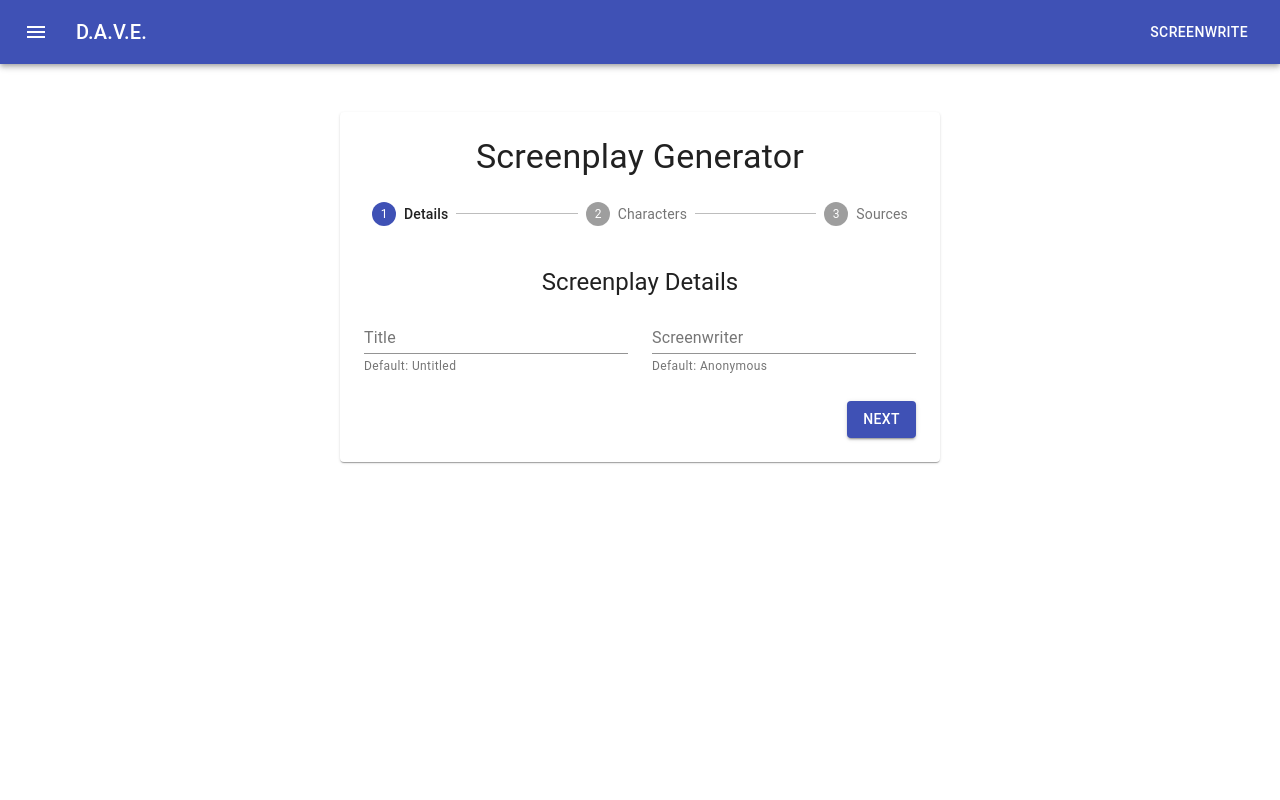
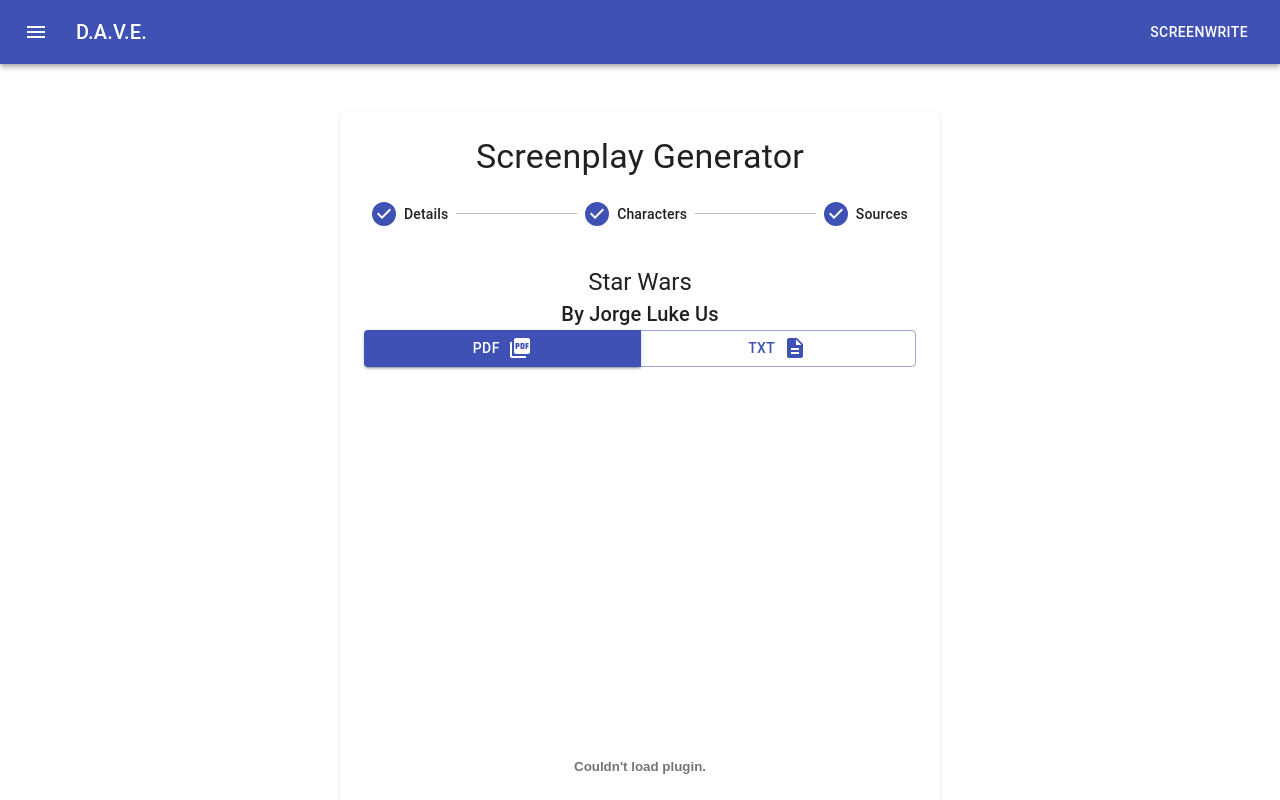
Before and after one commit to DED8IRD/D.A.V.E.web, a React (Create React App) app in the folder client/: page / in a window 1280 px wide. Shown: the top 800 px of the page. Built offline with nearby package versions, Linux system fonts and the light colour scheme; no server answers.

Commit message:
back option

```diff
--- a/client/src/components/GeneratedScreenplay.tsx
+++ b/client/src/components/GeneratedScreenplay.tsx
@@ -21,9 +21,69 @@
 
 const GeneratedScreenplay: React.FC<GeneratedProps> = ({ screenplay }) => {
   const classes = useStyles()
+  screenplay = {
+    "title": "Star Wars",
+    "screenwriter": "Jorge Luke Us",
+    "characters": [
+      "Jar Jar Binks",
+      "Jabba the Hut",
+    ],
+    "sources": {
+      'Star Wars A New Hope': {
+        genre: ["Action", "Fantasy", "Sci-Fi"],
+        id: 3320,
+        title: "Star Wars A New Hope",
+      },
+      'Star Wars Attack of the Clones': {
+        genre: ["Action", "Fantasy", "Sci-Fi"],
+        id: 3321,
+        title: "Star Wars Attack of the Clones",
+      },
+      'Star Wars Return of the Jedi': {
+        genre: ["Action", "Fantasy", "Sci-Fi"],
+        id: 3322,
+        title: "Star Wars Return of the Jedi",
+      },
+      'Star Wars Revenge of the Sith': {
+        genre:  ["Action", "Comedy", "Crime", "Drama", "Family", "Fantasy", "Horror", "Mystery", "Romance", "Sci-Fi", "Thriller", "Western"],
+        id: 3323,
+        title: "Star Wars Revenge of the Sith",
+      },
+      'Star Wars The Empire Strikes Back': {
+        genre: ["Action", "Fantasy", "Sci-Fi"],
+        id: 3324,
+        title: "Star Wars The Empire Strikes Back",
+      },
+      'Star Wars The Force Awakens': {
+        genre:  ["Action", "Comedy", "Crime", "Drama", "Family", "Fantasy", "Horror", "Mystery", "Romance", "Sci-Fi", "Thriller", "Western"],
+        id: 3325,
+        title: "Star Wars The Force Awakens",
+      },
+      'Star Wars The Phantom Menace': {
+        genre: ["Action", "Fantasy", "Sci-Fi"],
+        id: 3326,
+        title: "Star Wars The Phantom Menace"
+      }
+    },
+    "generated": {
+      pdf: "http://localhost:8000/media/gen/temp/Star%20Wars.txt",
+      plaintext: "http://localhost:8000/media/gen/temp/Star%20Wars.txt"
+    }
+  }
+
 
   return (
     <Grid container justify='center'>
+      <Grid item xs={12}>
+        <Typography variant='h5' align='center'>
+          {screenplay.title}
+        </Typography>
+      </Grid>
+      <Grid item xs={12}>
+        <Typography variant='h6' align='center'>
+          By {screenplay.screenwriter}
+        </Typography>
+      </Grid>
       <Grid item xs={12}>
         <ButtonGroup color='primary' aria-label="download screenplay button group" fullWidth>
           <Button
--- a/client/src/components/ScreenplayForm.tsx
+++ b/client/src/components/ScreenplayForm.tsx
@@ -76,7 +76,7 @@
 const ScreenplayForm: React.FC = () => {
   const classes = useStyles();
   const [state, dispatch] = useReducer(reducer, initialForm);
-  const [activeStep, setActiveStep] = useState<number>(0);
+  const [activeStep, setActiveStep] = useState<number>(3);
   const [submitted, setSubmitted] = useState<boolean>(false);
   const [isLoading, setIsLoading] = useState<boolean>(false);
   const [screenplay, setScreenplay] = useState<Generated>({
@@ -162,6 +162,8 @@
             ) : (
               <>
                 {getStepContent(activeStep)}
+              </>
+            )}
             <div className={classes.buttons}>
               {activeStep !== 0 && (
                 <Button
@@ -173,6 +175,7 @@
                   Back
                 </Button>
               )}
+              {activeStep < steps.length && (
                 <Button
                   variant="contained"
                   color="primary"
@@ -181,9 +184,8 @@
                 >
                   {activeStep === steps.length - 1 ? "Generate" : "Next"}
                 </Button>
+              )}
             </div>
-              </>
-            )}
           </>
         </Paper>
       </main>
```
Lines whose indentation alone changed are shown as unchanged.
